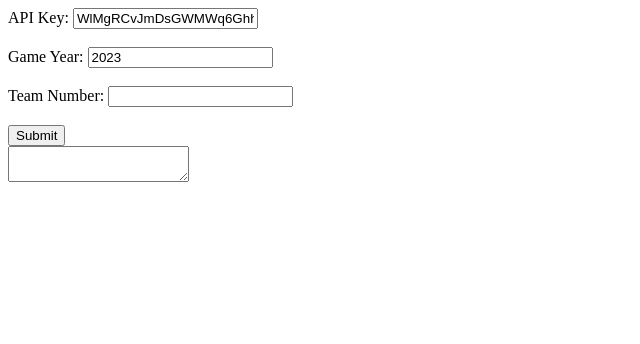
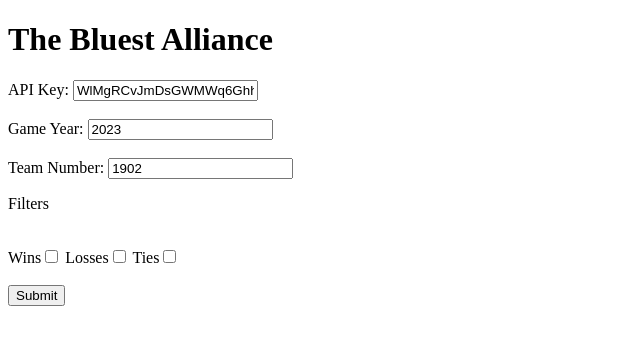
Before and after one commit to TinyOctopusGit/Ahhhhhhhhh2, a plain HTML site: page index.html in a window 1280 px wide. Shown: the whole page, without its empty margins (0-640 px from the left). Drawn offline with Linux system fonts and the light colour scheme.

Commit message:
Update index.html

```diff
--- a/index.html
+++ b/index.html
@@ -1,19 +1,32 @@
 <!DOCTYPE html>
 <html>
     <head>
-        <title>TheBluestAlliance</title>
+        <title>The Bluest Alliance</title>
+        <link rel="stylesheet" href="style.css">
     </head>
 
     <body>
+        <h1>The Bluest Alliance</h1>
         <form id="frm1">
-            API Key: <input type="text" id="APIKey" value="WlMgRCvJmDsGWMWq6Ghh2h1OBXp37koVJU1IQdbOS0rq6E1vIetaggWA0tkhDFc8	"><br><br>
-            Game Year: <input type="text" id="gYear" value="2023"><br><br>
-            Team Number: <input type="text" id="tNumber" value=""><br><br>
+            <!-- WlMgRCvJmDsGWMWq6Ghh2h1OBXp37koVJU1IQdbOS0rq6E1vIetaggWA0tkhDFc8<br> -->
+            API Key: <input type="text" id="APIKey" value="WlMgRCvJmDsGWMWq6Ghh2h1OBXp37koVJU1IQdbOS0rq6E1vIetaggWA0tkhDFc8" placeholder="The Blue Alliance API Key"><br><br>
+            Game Year: <input type="text" id="gYear" value="2023" placeholder="2023"><br><br>
+            Team Number: <input type="text" id="tNumber" value="1902" placeholder="4-Digit Number"><br>
+            <p>Filters</p>
+            <!-- Finals<input type="checkbox" id="final" name="final" value="final">
+            Quals<input type="checkbox" id="qual" name="qual" value="qual">
+            Matches<input type="checkbox" id="match" name="match" value="match"> -->
+            <br>
+            Wins<input type="checkbox" id="win" name="win" value="">
+            Losses<input type="checkbox" id="lose" name="lose" value="lose">
+            Ties<input type="checkbox" id="tie" name="tie" value="tie">
+            <br><br>
             <input type="submit" name="SUB"/>
         </form>
-        <textarea id="result">
 
-        </textarea>
-        <script src="code.js"></script>
+        <div id="result">
+        </div>
+
     </body>
+    <script src="code.js"></script>
 </html>
```
